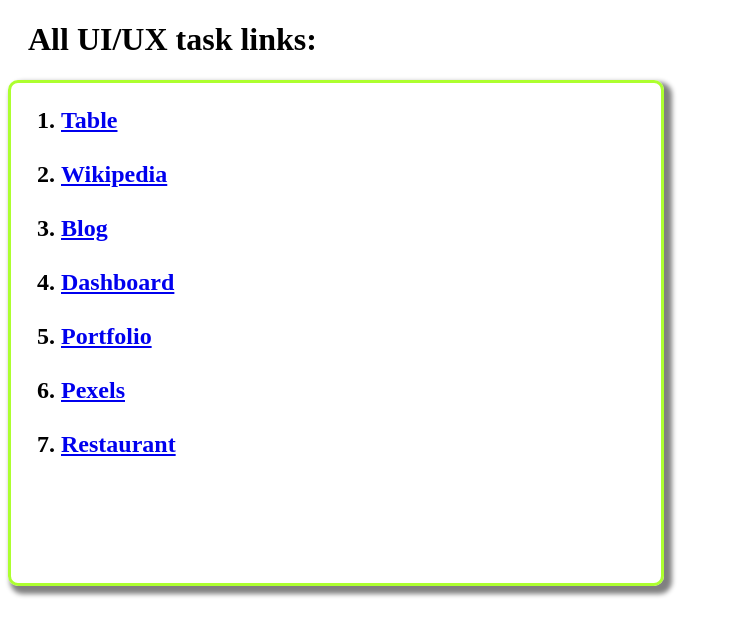
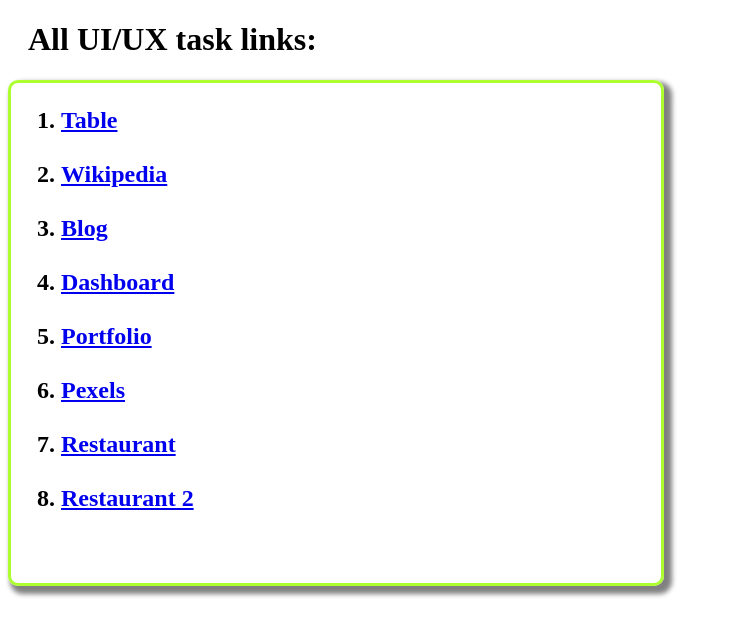
Before and after one commit to aveiro-07/UI-UX, a plain HTML site: page Tasks/index.html in a window 1280 px wide. Shown: the whole page, without its empty margins (0-731 px from the left). Drawn offline with Linux system fonts and the light colour scheme.

Commit message:
Add tasks

```diff
--- a/Tasks/index.html
+++ b/Tasks/index.html
@@ -32,6 +32,7 @@
         <li><a href="./Task 5 ( Portfolio)/Task 5 (Portfolio)/index.html" target="_blank">Portfolio</a></li>  <br>
         <li><a href="./Task 6 (Pexels)/index.html" target="_blank">Pexels</a></li>  <br>
         <li><a href="./Task 7 (Restaurant)/index.html" target="_blank">Restaurant</a></li>  <br>
+        <li><a href="./Task 8 (Restaurant 2)/index.html" target="_blank">Restaurant 2</a></li>  <br>
     </ol>
    </h2>
 </div>
```
